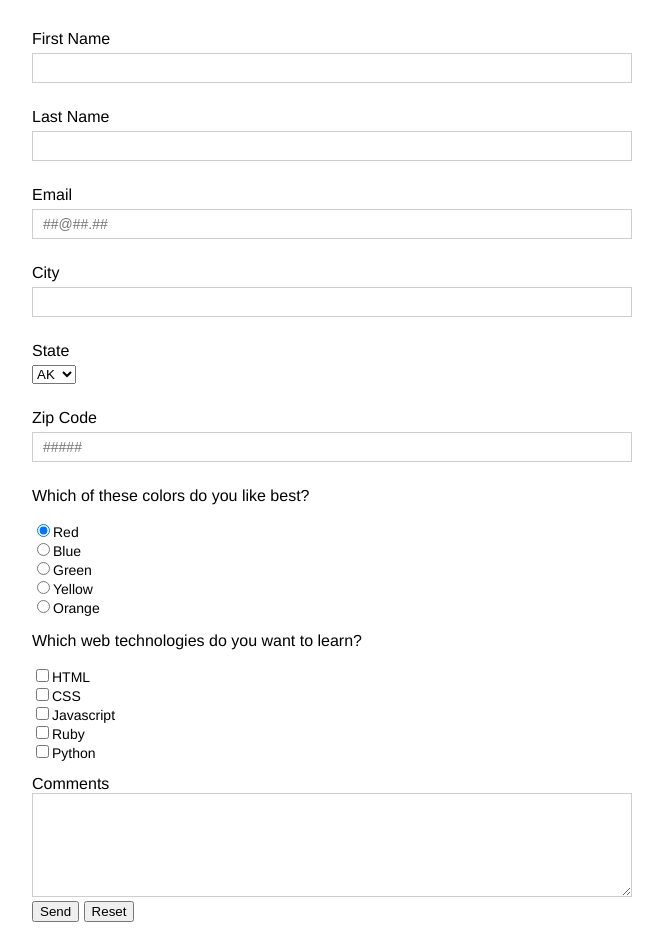
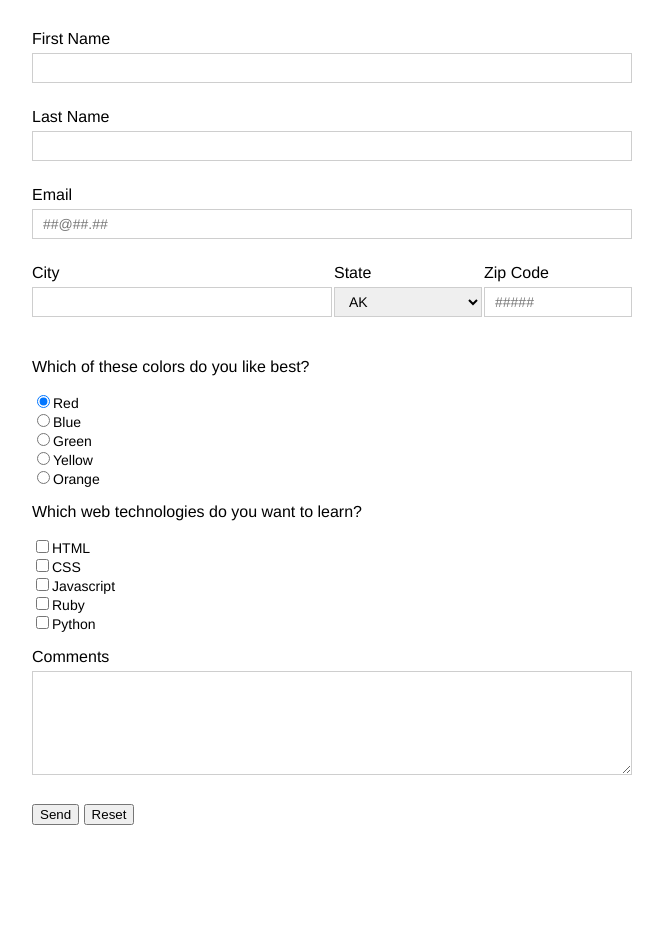
Before and after one commit to Markhenn/Contact-Form-Project, a plain HTML site: page index.html in a window 1280 px wide. Shown: the whole page, without its empty margins (308-971 px from the left). After the commit the page ends 843 px from the top, so only its background shows below. Drawn offline with Linux system fonts and the light colour scheme.

Commit message:
update styling to address

```diff
--- a/index.html
+++ b/index.html
@@ -23,14 +23,16 @@
           <dd>
           <input type="email" id="email" name="email" placeholder="##@##.##"/>
           </dd>
+        </dl>
 
-          <dt><label for="city">City</label></dt>
-          <dd>
-          <input type="text" id="city" name="city" />
-          </dd>
+        <ul class="address">
+          <li>
+            <label for="city">City </label>
+            <input type="text" id="city" name="city" />
+          </li>
 
-          <dt><label for="state">State</label></dt>
-          <dd>
+          <li>
+            <label for="state">State</label>
             <select name="state" id="state">
               <option>AK</option>
               <option>AL</option>
@@ -84,13 +86,14 @@
               <option>WV</option>
               <option>WY</option>
             </select>
-          </dd>
+          </li>
 
-          <dt><label for="zip">Zip Code</label></dt>
-          <dd>
+          <li>
+            <label for="zip">Zip Code</label>
             <input type="text" id="zip" name="zip" placeholder="#####" pattern="\d{5}"/>
-          </dd>
-        </dl>
+          </li>
+        </ul>
+
         <p>Which of these colors do you like best?</p>
         <ul>
           <li>
@@ -156,8 +159,14 @@
             </label>
           </li>
         </ul>
-        <label for="comment">Comments</label>
-        <textarea name="comment" id="comment" rows="6" cols="80"></textarea>
+        <dl>
+          <dt>
+              <label for="comment">Comments</label>
+            </dt>
+          <dd>
+            <textarea name="comment" id="comment" rows="6" cols="80"></textarea>
+          </dd>
+        </dl>
         <input type="hidden" name="timestamp" value="2018-02-17" />
         <input type="submit" value="Send" />
         <input type="reset" />
--- a/main.css
+++ b/main.css
@@ -8,26 +8,30 @@ fieldset {
 	margin: 0 auto;
 }
 
-dt {
+dt,
+.address label {
 	margin-bottom: 5px;
 }
 
-dd {
+dd,
+.address input {
 	margin: 0 0 25px;
 }
 
 [type="text"],
 [type="email"],
+select,
 textarea {
 	box-sizing: border-box;
 	border: 1px solid #cecece;
-	font-size: 14px;
+	font: normal 14px Helvetica, Arial, sans-serif;
 	padding: 3px 10px;
 	width: 100%;
 }
 
 [type="text"],
-[type="email"] {
+[type="email"],
+select {
 	height: 30px;
 }
 
@@ -38,6 +42,27 @@ textarea {
 
 ul {
 	font-size: 14px;
-	list-style:none;
+	list-style: none;
 	padding-left: 0;
 }
+
+ul.address {
+	font-size: 0px;
+}
+
+.address li {
+	font-size: 16px;
+	display: inline-block;
+	box-sizing: border-box;
+	width: 25%;
+	padding-left: 2px;
+}
+
+.address li:first-of-type {
+	width: 50%;
+	padding-left: 0;
+}
+
+.address label {
+	display: block;
+}
```
